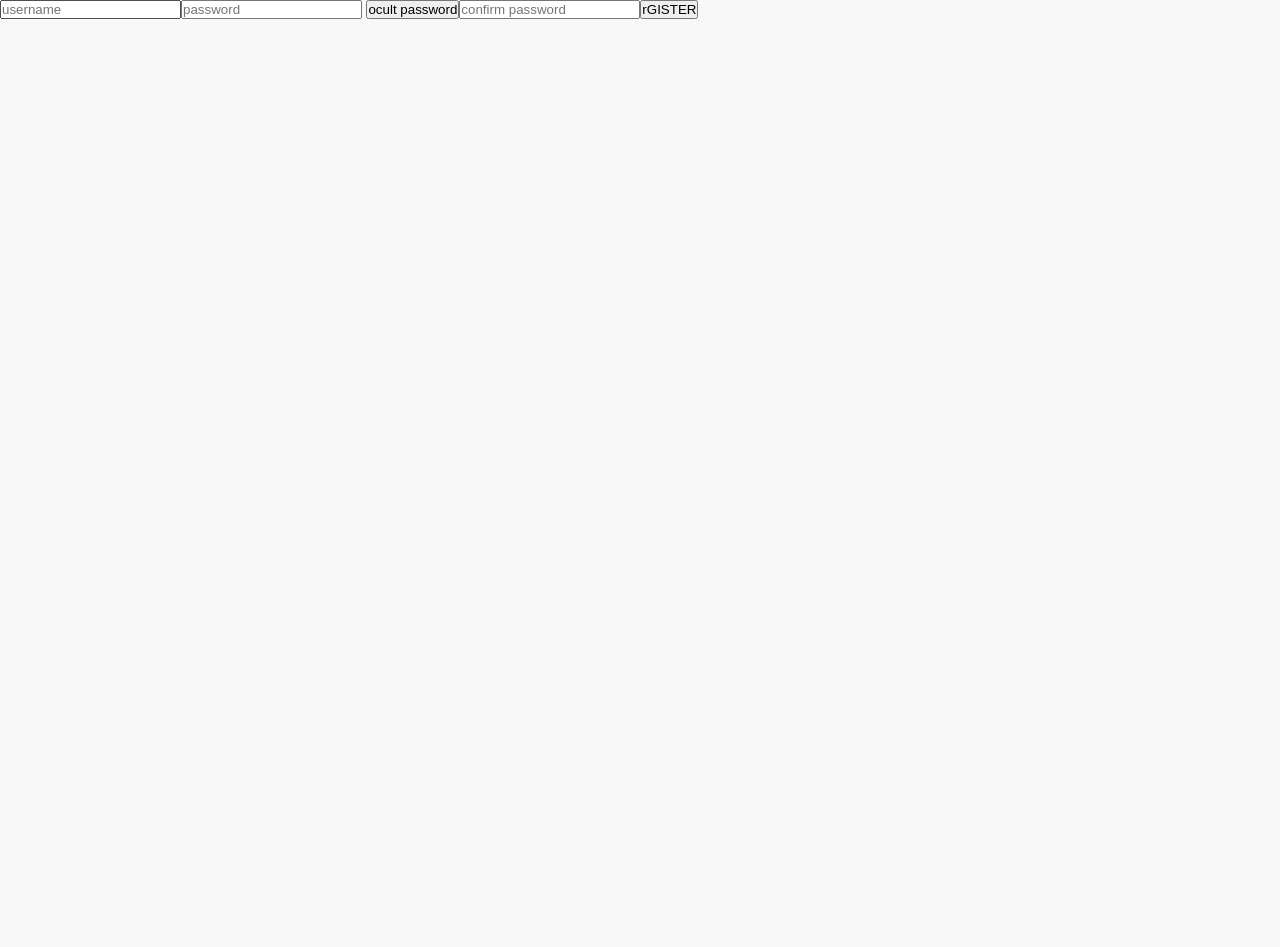
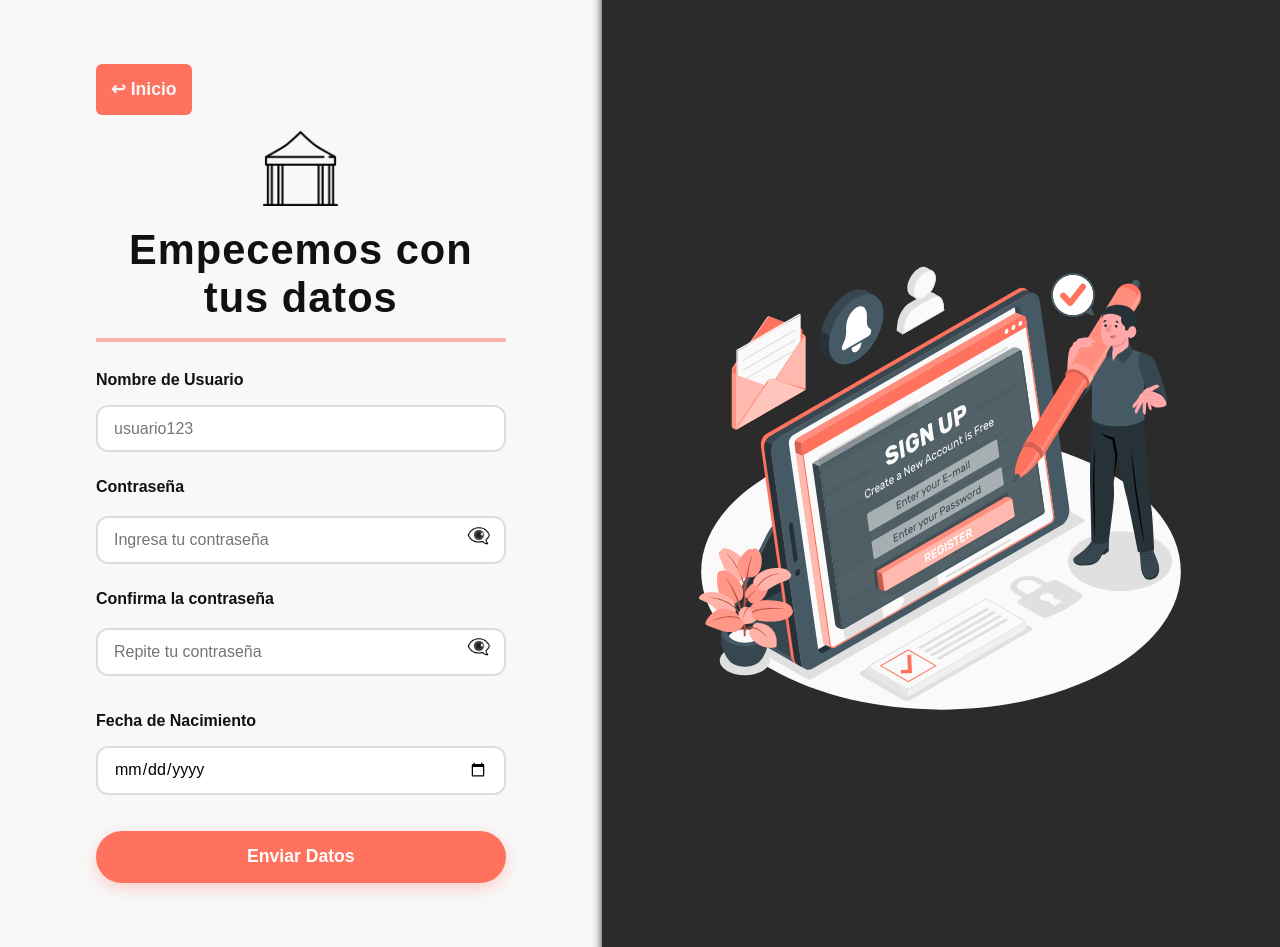
Before and after one commit to elizoo12/frontHamburguesas, a React (Vite) app: page /register in a window 1280 px wide. Before the commit the page ends 800 px from the top, so only its background shows below. Built offline with nearby package versions, Linux system fonts and the light colour scheme; a web font is replaced by a local one.

Commit message:
Register Hecho, Pendiente de Revisión de Campos y acabar conexión con el back4

```diff
--- a/src/assets/stylesComponents/profile.css
+++ b/src/assets/stylesComponents/profile.css
@@ -1,17 +1,3 @@
-body {
-  font-family: -apple-system, BlinkMacSystemFont, "Segoe UI", Roboto, sans-serif;
-  background-color: #f8f8f8;
-  min-height: 100vh;
-}
-
-.navbar{
-    background-color: #2a2a2a;
-    height: 60px;
-    width: 100%;
-    display: flex;
-    align-items: center;
-}
-
 .go-to-home{
     display: flex;
     justify-content: center;
--- a/src/components/Layout/style.css
+++ b/src/components/Layout/style.css
@@ -427,16 +427,14 @@ box-shadow: inset 10px 0 10px -10px rgba(0, 0, 0, 0.8);
   background-color: #FF725E;
   cursor: pointer;
   transition: 0.3s;
+    text-decoration: none;
+      color: #f8f8f8;
 }
 
 .containerLogin_GoHome:hover {
   background-color: #ff917f;
   transform: translateY(-4px);
   transition: 0.3s;
-}
-.containerLogin_GoHome a{
-  text-decoration: none;
-  color: #f8f8f8;
 }
 
 .containerLogin h2 {
@@ -473,7 +471,8 @@ box-shadow: inset 10px 0 10px -10px rgba(0, 0, 0, 0.8);
 
 .containerInputPassword label{
     display: block;
-    margin-bottom: 25px;
+    margin-bottom: 20px;
+    margin-top: 10px; /*También afecta al Register*/
 }
 
 .containerInputPassword input {
@@ -488,6 +487,7 @@ box-shadow: inset 10px 0 10px -10px rgba(0, 0, 0, 0.8);
   top: 58%;
   cursor: pointer;
   font-size: 1.2rem;
+  user-select: none;
 }
 
 .containerLogin button {
@@ -530,12 +530,142 @@ box-shadow: inset 10px 0 10px -10px rgba(0, 0, 0, 0.8);
   transform: scale(1.06);
 }
 
-
 .hrLogin{
   border: 2px solid rgba(255, 114, 94, 0.5);
   margin-bottom: 0.8rem;
 }
 
+/*--------------------------------------------------------------Register-------------------------------------------------------*/
+.generalContainerRegister {
+  display: flex;
+  align-items: stretch;
+  min-height: 100vh;
+  background-color: rgba(33, 33, 33, 0.95);
+  margin: 0;
+  padding: 0;
+}
+
+.containerRegister {
+  flex: 1;
+    background: #f8f8f8;
+    padding: 4rem 6rem;
+    display: flex;
+    flex-direction: column;
+    justify-content: flex-start;
+    gap: 1rem;
+    box-shadow: inset -10px 0 10px -10px rgba(0, 0, 0, 0.8);
+    min-height: 100%;
+    box-sizing: border-box;
+}
+
+.containerRegister h2 {
+  text-align: center;
+  font-size: 2.6rem;
+  color: #111111;
+  letter-spacing: 1px;
+}
+
+.containerRegister label {
+  font-size: 1rem;
+  font-weight: bold;
+}
+
+.containerRegister input {
+  padding: 0.8rem 1rem;
+  border: 2px solid #ddd;
+  border-radius: 12px;
+  font-size: 1rem;
+  background-color: #fff;
+  transition: 0.3s;
+  box-sizing: border-box;
+}
+
+.containerRegister input:focus {
+  border-color: #FF725E;
+  outline: none;
+  box-shadow: 0 0 10px rgba(255, 114, 94, 0.4);
+  transform: scale(1.01);
+}
+
+.containerRegister_GoHome {
+  display: inline-block;
+  margin-right: auto;
+  border-radius: 6px;
+  padding: 15px;
+  font-size: 1.1rem;
+  font-weight: bold;
+  background-color: #FF725E;
+  cursor: pointer;
+  transition: 0.3s;
+    text-decoration: none;
+      color: #f8f8f8;
+}
+
+.containerRegister_GoHome:hover {
+  background-color: #ff917f;
+  transform: translateY(-4px);
+  transition: 0.3s;
+}
+
+.containerRegister_ImgLogo {
+  margin: auto;
+}
+
+.containerRegister_ImgLogo>img {
+  width: 75px;
+}
+
+.hrRegister {
+  border: 2px solid rgba(255, 114, 94, 0.5);
+  margin-bottom: 0.8rem;
+}
+
+.containerRegister button {
+  padding: 0.95rem;
+  font-size: 1.1rem;
+  font-weight: 600;
+  color: #fff;
+  background-color: #FF725E;
+  border: none;
+  border-radius: 50px;
+  cursor: pointer;
+  transition: 0.3s;
+  box-shadow: 0 5px 15px rgba(255, 114, 94, 0.3);
+  margin-top: 20px;
+}
+
+.containerRegister button:hover {
+  background-color: #ff917f;
+  transform: translateY(-3px);
+  box-shadow: 0 8px 20px rgba(255, 114, 94, 0.45);
+}
+
+.containerInputPassword2 {
+  position: relative;
+  width: 100%;
+  margin-bottom: 20px;
+}
+
+.containerInputPassword2 label {
+  display: block;
+  margin-bottom: 20px;
+  margin-top: 10px;
+}
+
+.containerInputPassword2 input {
+  width: 100%;
+  padding-right: 40px;
+  box-sizing: border-box;
+}
+
+.containerInputPassword2 .iconoInputPassword {
+  position: absolute;
+  right: 15px;
+  top: 58%;
+  cursor: pointer;
+  font-size: 1.2rem;
+  user-select: none;
+}
 /*--------------------------------------------------------------Footer---------------------------------------------------------*/
 .container_footer {
   width: 100%;
--- a/src/pages/Login.jsx
+++ b/src/pages/Login.jsx
@@ -21,13 +21,13 @@ const Login = () => {
           />
         </div>
         <div className="containerLogin">
-          <div className="containerLogin_GoHome">
-            <Link to="/">↩ Inicio</Link>
-          </div>
+          <Link to="/" className="containerLogin_GoHome">
+            ↩ Inicio
+          </Link>
           <div className="containerLogin_ImgLogo">
             <img src="src/assets/images/png/logoLogin.png" />
           </div>
-          <h2>Iniciar Sesión</h2>
+          <h2>Inicia Sesión</h2>
           <hr className="hrLogin" />
           <label>Nombre de Usuario</label>
           <input type="text" placeholder="usuario123" ref={usernameRef} />
--- a/src/pages/Profile.jsx
+++ b/src/pages/Profile.jsx
@@ -1,42 +1,42 @@
 import { useEffect, useState } from "react";
-import { useNavigate } from "react-router-dom";
+import { Link } from "react-router-dom";
 
-import "../assets/stylesComponents/profile.css"
-
+import "../assets/stylesComponents/profile.css";
 
 const Profile = () => {
-    const navigate = useNavigate();
   const [userData, setUserData] = useState();
 
-    useEffect(() => {
-
-    },[]);
-
+  useEffect(() => {}, []);
 
   return (
-
     <>
-
-    <div className="navbar">
-        <div className="go-to-home" onClick={() => {navigate("/")}} >
-            <img src="/src/assets/images/png/logo.png" alt="logo Image" />
+      <div className="container_nav">
+        <div>
+          <Link to="/" className="link_container_logo">
+            <img src="src/assets/images/png/logo.png" alt="LogoImágen" />
             <p>AuraEvents</p>
+          </Link>
         </div>
       </div>
-
 
       <div className="profile-container">
         <div className="profile-card">
           <div className="cover-image-container">
-        <img className="cover-image" src="/src/assets/images/png/image_large_user.png" alt="Imagen de portada del perfil" />
-        <img className="profile-picture" src="src/assets/images/png/img-circle.png" alt="Foto de perfil del usuario" />
+            <img
+              className="cover-image"
+              src="/src/assets/images/png/image_large_user.png"
+              alt="Imagen de portada del perfil"
+            />
+            <img
+              className="profile-picture"
+              src="src/assets/images/png/img-circle.png"
+              alt="Foto de perfil del usuario"
+            />
           </div>
 
           <div className="profile-details-section">
             <h1 className="user-name">Alex Johnson</h1>
-        <p className="user-bio">
-            ???????????????? BIO ??????????????????
-        </p>
+            <p className="user-bio">???????????????? BIO ??????????????????</p>
           </div>
 
           <div className="user-info-section">
@@ -89,7 +89,6 @@ const Profile = () => {
           </div>
         </div>
       </div>
-
     </>
   );
 };
--- a/src/pages/Register.jsx
+++ b/src/pages/Register.jsx
@@ -1,21 +1,70 @@
 import { useRef, useState } from "react";
+import { Link } from "react-router-dom";
+// import { useUserContext } from "../providers/UserProvider";
+// import { useNavigate } from "react-router-dom";
 
 const Register = () => {
+  // const { user, setUser } = useUserContext();
+  const usernameRef = useRef(null);
+  const passwordRef = useRef(null);
+  const [showPassword, setShowPassword] = useState(false);
+  const [showPassword2, setShowPassword2] = useState(false);
+  // const navigate = useNavigate();
 
-
-  const usernameRef=useRef(null);
-  const passwordRef=useRef(null);
-  const [viewPassword,setViewPassword]=useState(true);
-
-
-
-  return(
+  return (
     <>
-    <input type="text" placeholder="username" ref={usernameRef} />
-    <input type={viewPassword?"text":"password"} placeholder="password" ref={passwordRef} /> <button onClick={()=>{setViewPassword(!viewPassword)}}>{viewPassword?"ocult password":"show password"}</button>
-     <input type={viewPassword?"text":"password"} placeholder="confirm password" ref={passwordRef} />
-    <button>rGISTER</button>
-
+      <div className="generalContainerRegister">
+        <div className="containerRegister">
+          <Link to="/" className="containerRegister_GoHome">
+            ↩ Inicio
+          </Link>
+          <div className="containerRegister_ImgLogo">
+            <img src="src/assets/images/png/logoLogin.png" />
+          </div>
+          <h2>Empecemos con tus datos</h2>
+          <hr className="hrRegister" />
+          <label>Nombre de Usuario</label>
+          <input type="text" placeholder="usuario123" ref={usernameRef} />
+          <div className="containerInputPassword">
+            <label>Contraseña</label>
+            <input
+              type={showPassword ? "text" : "password"}
+              placeholder="Ingresa tu contraseña"
+              ref={passwordRef}
+            />
+            <span
+              className="iconoInputPassword"
+              onClick={() => setShowPassword(!showPassword)}
+            >
+              {showPassword ? "👁️" : "👁️‍🗨️"}
+            </span>
+          </div>
+          <div className="containerInputPassword2">
+            <label>Confirma la contraseña</label>
+            <input
+              type={showPassword ? "text" : "password"}
+              placeholder="Repite tu contraseña"
+              ref={passwordRef}
+            />
+            <span
+              className="iconoInputPassword"
+              onClick={() => setShowPassword2(!showPassword2)}
+            >
+              {showPassword2 ? "👁️" : "👁️‍🗨️"}
+            </span>
+          </div>
+          <label>Fecha de Nacimiento</label>
+          <input type="date" max="2010-01-01" />
+          <button>Enviar Datos</button>
+        </div>
+        <div className="containerImg">
+          <img
+            src="src/assets/images/svg/register.svg"
+            className="imgLogin"
+            alt="Logo"
+          />
+        </div>
+      </div>
     </>
   );
 };
--- a/src/services/apiHamburguesa.js
+++ b/src/services/apiHamburguesa.js
@@ -19,5 +19,8 @@ export const login = async (username, password) => {
 
 export const getUser = async (name) => {
 const user = await instance.get("/user/"+name);
-console.log(user.data);
 return user.data}
+
+// Acabar Create User, hay que cambiar campos de entrada y que mandamos
+
+// export const createUser = async (campos) => await instance.post("/create",{campos});
```
Also changed, not shown: src/assets/images/svg/register.svg (added). Lines whose indentation alone changed are shown as unchanged.
